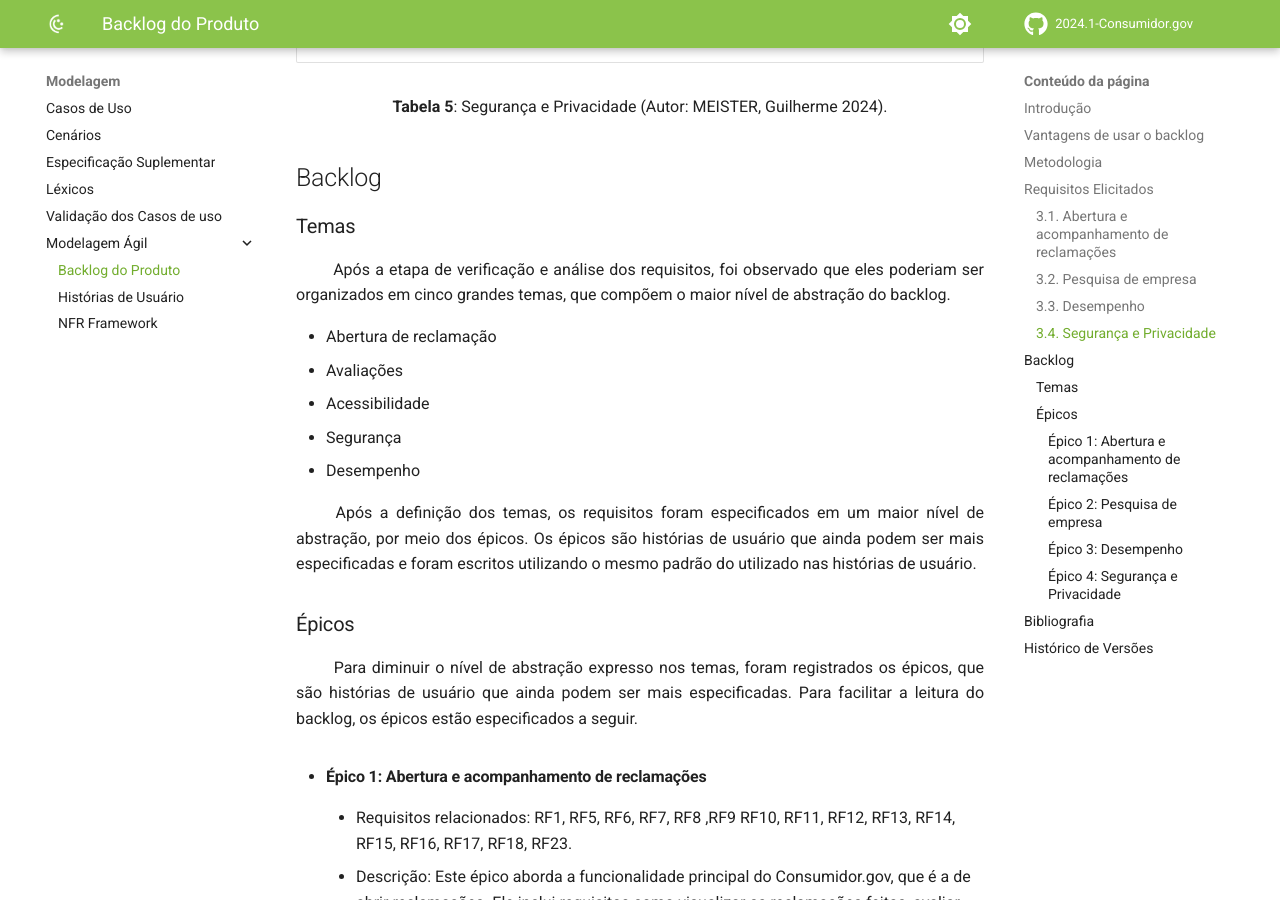
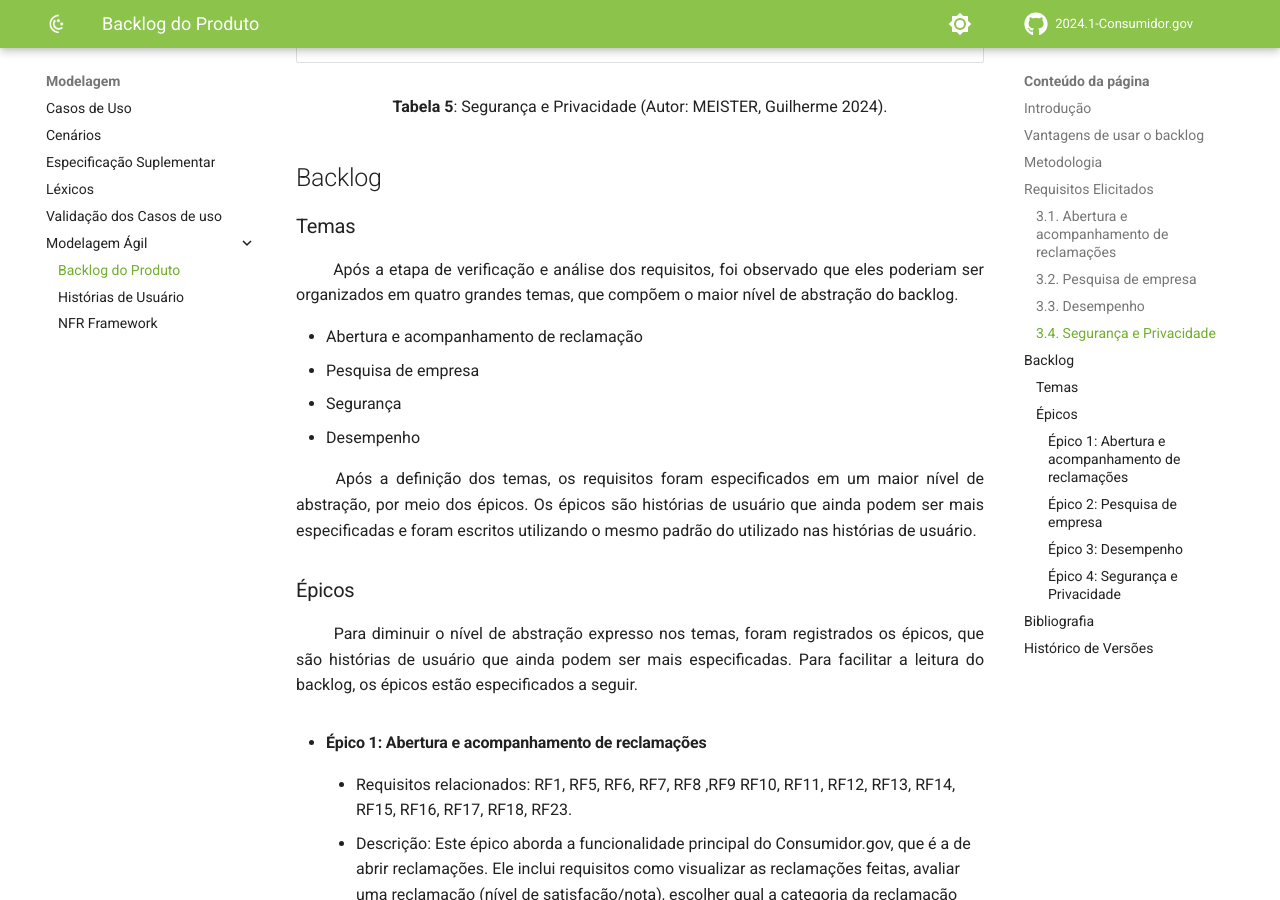
Before and after one commit to Requisitos-de-Software/2024.1-Grupo08, an MkDocs documentation site: the page built from docs/Modelagem/Modelagem Ágil/Backlog.md, in a window 1280 px wide and 900 px high, scrolled down 3717 px. Built offline with MkDocs 1.6.1 and Material for MkDocs 9.7.7, drawn with Linux system fonts in a browser that asks for light colours; comment, search, counter and statistics services are not loaded.

Commit message:
fix backlog

```diff
--- a/docs/Modelagem/Modelagem Ágil/Backlog.md
+++ b/docs/Modelagem/Modelagem Ágil/Backlog.md
@@ -97,11 +97,10 @@
 
 ### Temas
 <div style="text-align:justify">
-    <p>&emsp;&emsp; Após a etapa de verificação e análise dos requisitos, foi observado que eles poderiam ser organizados em cinco grandes temas, que compõem o maior nível de abstração do backlog.</p>
+    <p>&emsp;&emsp; Após a etapa de verificação e análise dos requisitos, foi observado que eles poderiam ser organizados em quatro grandes temas, que compõem o maior nível de abstração do backlog.</p>
     <ul>
-        <li> Abertura de reclamação
-        <li> Avaliações
-        <li> Acessibilidade
+        <li> Abertura e acompanhamento de reclamação
+        <li> Pesquisa de empresa
         <li> Segurança
         <li> Desempenho
     </ul>
```
